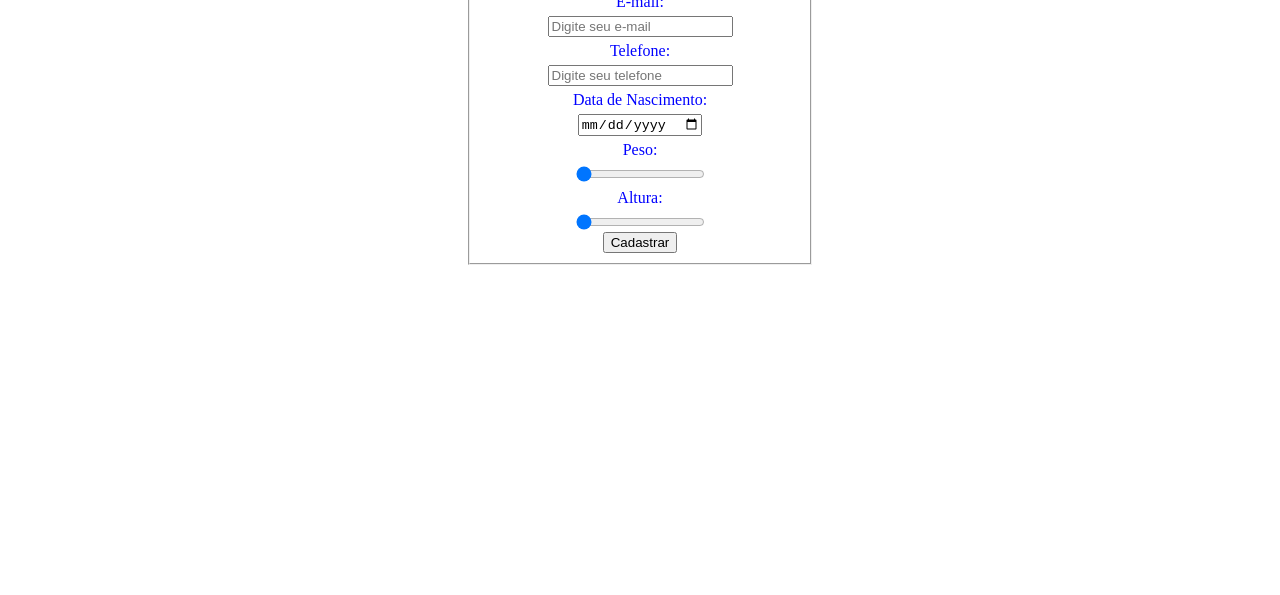
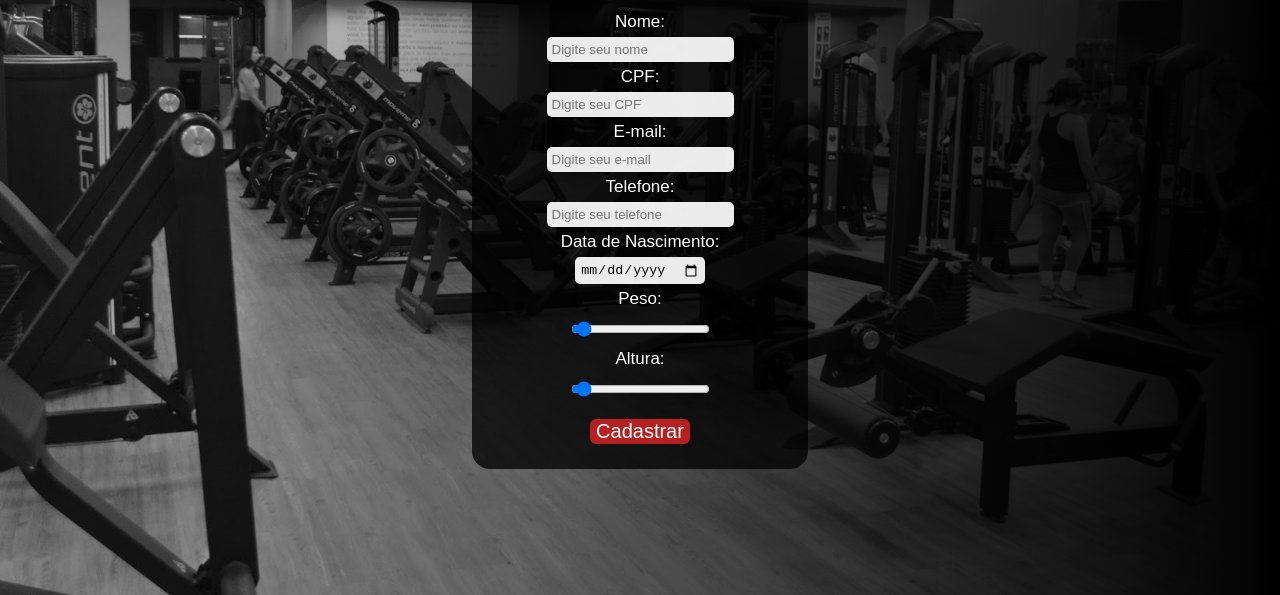
Before and after one commit to brunomartinsr/projeto-integrador2, a plain HTML site: page index.html in a window 1280 px wide. Shown: the part 205-800 px from the top of the page. Drawn offline with Linux system fonts and the light colour scheme.

Commit message:
Finalizando o CSS.

```diff
--- a/index.html
+++ b/index.html
@@ -9,31 +9,32 @@
 <body>
 
     <form>
-        <h1>Area de cadastro</h1>
+
         <fieldset>
+            <h1>Area de cadastro</h1>
 
             <label class="label_input">Nome:</label>
-            <input type="text" id="nome" placeholder="Digite seu nome" required>
+            <input class="form_input" type="text" id="nome" placeholder="Digite seu nome" required>
 
             <label class="label_input">CPF:</label>
-            <input type="text" id="cpf" placeholder="Digite seu CPF" required>
+            <input class="form_input" type="text" id="cpf" placeholder="Digite seu CPF" required>
 
             <label class="label_input">E-mail:</label>
-            <input type="email" id="email" placeholder="Digite seu e-mail" required>
+            <input class="form_input" type="email" id="email" placeholder="Digite seu e-mail" required>
 
             <label class="label_input">Telefone:</label>
-            <input type="tel" id="telefone" placeholder="Digite seu telefone" required>
+            <input class="form_input" type="tel" id="telefone" placeholder="Digite seu telefone" required>
 
             <label class="label_input">Data de Nascimento:</label>
-            <input type="date" id="nascimento" placeholder="dd-mm-aa" required>
+            <input class="form_input" type="date" id="nascimento" placeholder="dd-mm-aa" required>
 
             <label class="label_input">Peso:</label>
-            <input type="range" id="peso" min="30" max="200" step="5" value="30" required>
+            <input class="form_input" type="range" id="peso" min="30" max="200" step="5" value="30" required>
 
             <label class="label_input">Altura:</label>
-            <input type="range" id="altura" min="1.00" max="2.50" step="0.01" value="1.00" required>
+            <input class="form_input"   type="range" id="altura" min="1.00" max="2.50" step="0.01" value="1.00" required>
 
-            <button id="enviar" type="submit">Cadastrar</button>
+            <button class="buttom" id="enviar" type="submit">Cadastrar</button>
 
         </fieldset>
 
--- a/style.css
+++ b/style.css
@@ -3,17 +3,52 @@ form{
     flex-direction: column;
     justify-items: center;
     align-items: center;
+    color: rgb(210, 31, 31);
 }
 
+body {
+    display: flex;
+    justify-content: center;
+    align-items: center;
+    height: 100vh;
+    margin: 0;
+    background-image: linear-gradient(to left, black, transparent), url("Imagens/ImagemFundo.jpg");
+    background-repeat: no-repeat;
+    background-size: cover;
+    background-position: center;
+}
 fieldset{
     display: flex;
+    background-color: rgba(0, 0, 0, 0.751);
+    border: none;
+    border-radius: 18px;
     flex-direction: column;
     justify-items: center;
     align-items: center;
-    width: 25%;
+    width: 120%;
+
 }
 
 .label_input{
-    color: blue;
+    color: rgb(255, 255, 255);
     margin: 5px;
+    font-size: 17px;
+    font-family: Arial, Helvetica;
 }
+
+.form_input{
+    padding: 5px;
+    border-radius: 5px;
+    border: none;
+    background-color: rgba(255, 255, 255, 0.92);
+}
+
+.buttom{
+    color: white;
+    background-color: rgb(183, 32, 32);
+    border: none;
+    border-radius: 6px;
+    font-size: 20px;
+    margin-top: 15px;
+    margin-bottom: 15px;
+}
```
Also changed, not shown: Imagens/ImagemFundo.jpg (added).
